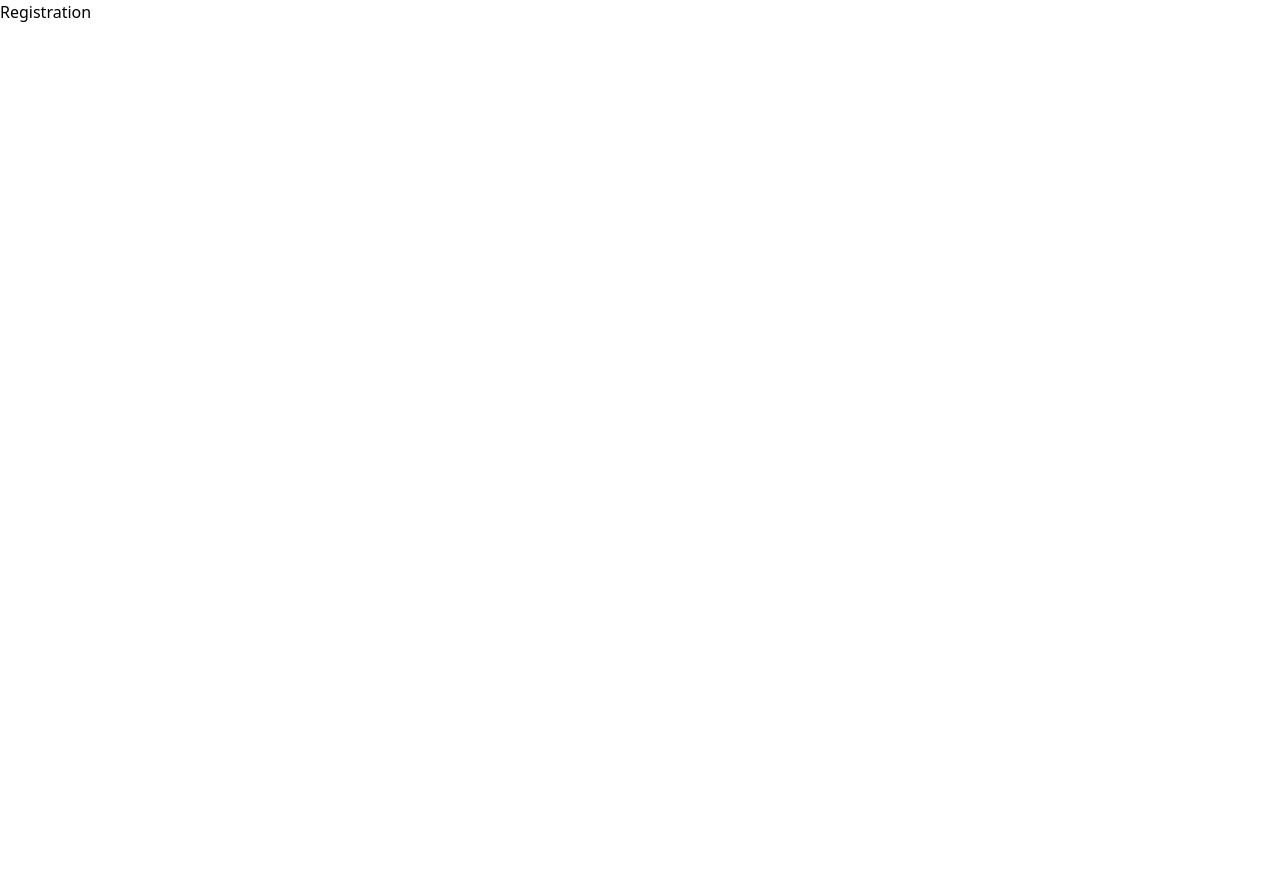
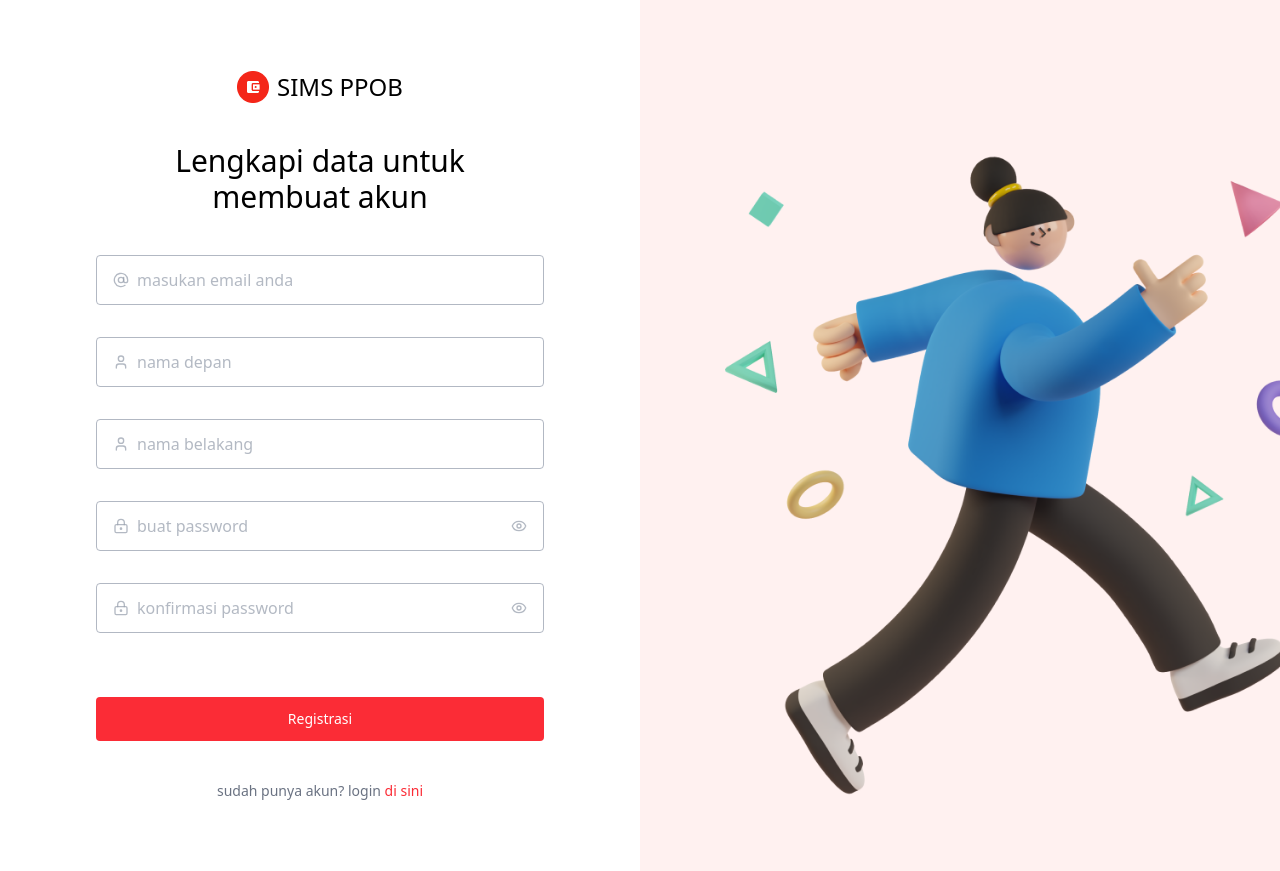
Before and after one commit to fachryafrz/sims-ppob-fachry-dwi-afriza, a Next.js app: page /registration in a window 1280 px wide. Before the commit the page ends 800 px from the top, so only its background shows below. Built offline with nearby package versions, Linux system fonts and the light colour scheme.

Commit message:
feat: registration

```diff
--- a/package.json
+++ b/package.json
@@ -17,6 +17,7 @@
     "react": "^19.0.0",
     "react-dom": "^19.0.0",
     "react-hook-form": "^7.60.0",
+    "react-hot-toast": "^2.5.2",
     "swr": "^2.3.4",
     "tailwind-merge": "^3.3.1",
     "zod": "^4.0.5"
--- /dev/null
+++ b/src/app/(auth)/login/page.tsx
@@ -0,0 +1,20 @@
+import LoginForm from "@/components/login-form";
+
+export default function Login() {
+  return (
+    <div className="grid min-h-dvh grid-cols-2">
+      {/* Form */}
+      <LoginForm />
+
+      {/* Image */}
+      <div className="h-dvh overflow-hidden">
+        <img
+          src="/assets/Illustrasi Login.png"
+          alt=""
+          draggable={false}
+          className="h-full w-full object-cover"
+        />
+      </div>
+    </div>
+  );
+}
--- a/src/app/login/page.tsx
+++ b/src/app/(auth)/registration/page.tsx
@@ -1,10 +1,10 @@
-import LoginForm from "@/components/login-form";
+import RegistrationForm from "@/components/registration-form";
 
-export default function Login() {
+export default function Registration() {
   return (
-    <div className="grid h-dvh grid-cols-2">
+    <div className="grid min-h-dvh grid-cols-2">
       {/* Form */}
-      <LoginForm />
+      <RegistrationForm />
 
       {/* Image */}
       <div className="h-full overflow-hidden">
--- /dev/null
+++ b/src/app/api/registration/route.ts
@@ -0,0 +1,30 @@
+import { ACCESS_TOKEN } from "@/lib/constants";
+import axios, { AxiosError } from "axios";
+import { cookies } from "next/headers";
+import { NextResponse } from "next/server";
+
+export async function POST(request: Request) {
+  const cookieStore = await cookies();
+
+  const {
+    email,
+    firstName: first_name,
+    lastName: last_name,
+    password,
+  } = await request.json();
+
+  try {
+    const { data, status } = await axios.post(
+      `${process.env.API_URL}/registration`,
+      { email, first_name, last_name, password },
+    );
+
+    return NextResponse.json(data, { status });
+  } catch (error) {
+    if (error instanceof AxiosError) {
+      return NextResponse.json(error.response?.data, {
+        status: error.response?.status,
+      });
+    }
+  }
+}
--- a/src/app/layout.tsx
+++ b/src/app/layout.tsx
@@ -1,6 +1,7 @@
 import type { Metadata } from "next";
 import { Geist, Geist_Mono } from "next/font/google";
 import "./globals.css";
+import { Toaster } from "react-hot-toast";
 
 const geistSans = Geist({
   variable: "--font-geist-sans",
@@ -28,6 +29,8 @@ export default function RootLayout({
         className={`${geistSans.variable} ${geistMono.variable} antialiased`}
       >
         {children}
+
+        <Toaster position="bottom-center" />
       </body>
     </html>
   );
--- a/src/app/registration/page.tsx
+++ /dev/null
@@ -1,5 +0,0 @@
-export default function Registration() {
-  return (
-    <div>Registration</div>
-  )
-}
--- a/src/components/login-form.tsx
+++ b/src/components/login-form.tsx
@@ -1,18 +1,14 @@
 "use client";
 
 import { siteConfig } from "@/config/site";
+import { Error } from "@/lib/types";
 import { cn } from "@/lib/utils";
 import axios, { AxiosError } from "axios";
 import { AtSign, Eye, EyeOff, LockKeyhole, X } from "lucide-react";
 import Link from "next/link";
 import { useRouter } from "next/navigation";
 import { FormEvent, useState } from "react";
-
-interface Error {
-  data: string;
-  message: string;
-  status: number;
-}
+import toast from "react-hot-toast";
 
 export default function LoginForm() {
   const router = useRouter();
@@ -26,7 +22,9 @@ export default function LoginForm() {
     e.preventDefault();
 
     try {
-      await axios.post("/api/login", { email, password });
+      const { data } = await axios.post("/api/login", { email, password });
+
+      toast.success(data.message);
 
       router.refresh();
     } catch (error) {
--- /dev/null
+++ b/src/components/registration-form.tsx
@@ -0,0 +1,249 @@
+"use client";
+
+import { siteConfig } from "@/config/site";
+import { Error } from "@/lib/types";
+import { cn } from "@/lib/utils";
+import axios, { AxiosError } from "axios";
+import { AtSign, Eye, EyeOff, LockKeyhole, User, X } from "lucide-react";
+import Link from "next/link";
+import { useRouter } from "next/navigation";
+import { FormEvent, useState } from "react";
+import toast from "react-hot-toast";
+
+export default function RegistrationForm() {
+  const router = useRouter();
+
+  const [email, setEmail] = useState("");
+  const [firstName, setFirstName] = useState("");
+  const [lastName, setLastName] = useState("");
+  const [password, setPassword] = useState("");
+  const [confirmPassword, setConfirmPassword] = useState("");
+  const [showPassword, setShowPassword] = useState(false);
+  const [showConfirmPassword, setShowConfirmPassword] = useState(false);
+  const [error, setError] = useState<Error | null>();
+
+  const handleSubmit = async (e: FormEvent) => {
+    e.preventDefault();
+
+    if (password !== confirmPassword) {
+      setError({
+        data: null,
+        message: "Password tidak sama",
+        status: 400,
+      });
+      return;
+    }
+
+    try {
+      const { data } = await axios.post("/api/registration", {
+        email,
+        firstName,
+        lastName,
+        password: confirmPassword,
+      });
+
+      setError(null);
+
+      toast.success(data.message);
+
+      router.push("/login");
+    } catch (error) {
+      if (error instanceof AxiosError) {
+        console.log(error.response?.data);
+        setError(error.response?.data);
+        if (error.response?.data.message.includes("password")) {
+          setPassword("");
+        }
+      }
+    }
+  };
+  return (
+    <div className="relative flex w-full flex-col items-center justify-center gap-10 px-4 py-8">
+      {/* App Name */}
+      <div className="flex items-center gap-2">
+        {/* Logo */}
+        <img src={siteConfig.logo} alt="" draggable={false} />
+
+        {/* App Name */}
+        <span className="text-2xl font-medium">{siteConfig.name}</span>
+      </div>
+
+      <h1 className="max-w-xs text-center text-3xl font-medium">
+        Lengkapi data untuk membuat akun
+      </h1>
+
+      <form
+        onSubmit={handleSubmit}
+        className="flex w-full max-w-md flex-col gap-8"
+      >
+        {/* Email */}
+        <div
+          className={cn(
+            "relative flex items-center gap-2 rounded border border-gray-400/75 px-4 py-3 text-gray-400/75",
+            (error?.message.includes("Email") ||
+              error?.message.includes("email")) &&
+              "border-red-500 text-red-500",
+          )}
+        >
+          <AtSign size={16} className={cn(email && "text-black")} />
+          <input
+            type="email"
+            placeholder="masukan email anda"
+            className={
+              "grow text-black outline-none placeholder:text-gray-400/75"
+            }
+            onChange={(e) => setEmail(e.target.value)}
+            value={email}
+          />
+
+          {/* Error */}
+          {(error?.message.includes("Email") ||
+            error?.message.includes("email")) && (
+            <span className="absolute right-0 -bottom-6 text-sm text-red-500">
+              {error?.message}
+            </span>
+          )}
+        </div>
+
+        {/* Nama Depan */}
+        <div
+          className={cn(
+            "relative flex items-center gap-2 rounded border border-gray-400/75 px-4 py-3 text-gray-400/75",
+            error?.message.includes("first_name") &&
+              "border-red-500 text-red-500",
+          )}
+        >
+          <User size={16} className={cn(firstName && "text-black")} />
+          <input
+            type="text"
+            placeholder="nama depan"
+            className={
+              "grow text-black outline-none placeholder:text-gray-400/75"
+            }
+            onChange={(e) => setFirstName(e.target.value)}
+            value={firstName}
+          />
+
+          {/* Error */}
+          {error?.message.includes("first_name") && (
+            <span className="absolute right-0 -bottom-6 text-sm text-red-500">
+              Nama depan harus diisi
+            </span>
+          )}
+        </div>
+
+        {/* Nama Belakang */}
+        <div
+          className={cn(
+            "relative flex items-center gap-2 rounded border border-gray-400/75 px-4 py-3 text-gray-400/75",
+            error?.message.includes("last_name") &&
+              "border-red-500 text-red-500",
+          )}
+        >
+          <User size={16} className={cn(lastName && "text-black")} />
+          <input
+            type="text"
+            placeholder="nama belakang"
+            className={
+              "grow text-black outline-none placeholder:text-gray-400/75"
+            }
+            onChange={(e) => setLastName(e.target.value)}
+            value={lastName}
+          />
+
+          {/* Error */}
+          {error?.message.includes("last_name") && (
+            <span className="absolute right-0 -bottom-6 text-sm text-red-500">
+              Nama belakang harus diisi
+            </span>
+          )}
+        </div>
+
+        {/* Password */}
+        <div
+          className={cn(
+            "relative flex items-center gap-2 rounded border border-gray-400/75 px-4 py-3 text-gray-400/75",
+            (error?.message.includes("Password") ||
+              error?.message.includes("password")) &&
+              !error?.message.includes("Password tidak sama") &&
+              "border-red-500 text-red-500",
+          )}
+        >
+          <LockKeyhole size={16} className={cn(password && "text-black")} />
+          <input
+            type={showPassword ? "text" : "password"}
+            placeholder="buat password"
+            className="grow text-black outline-none placeholder:text-gray-400/75"
+            onChange={(e) => setPassword(e.target.value)}
+            value={password}
+          />
+          <button
+            type="button"
+            className="cursor-pointer"
+            onClick={() => setShowPassword(!showPassword)}
+          >
+            {showPassword ? <EyeOff size={16} /> : <Eye size={16} />}
+          </button>
+
+          {/* Error */}
+          {(error?.message.includes("Password") ||
+            error?.message.includes("password")) &&
+            !error?.message.includes("Password tidak sama") && (
+              <span className="absolute right-0 -bottom-6 text-sm text-red-500">
+                {error?.message}
+              </span>
+            )}
+        </div>
+
+        {/* Konfirmasi Password */}
+        <div
+          className={cn(
+            "relative flex items-center gap-2 rounded border border-gray-400/75 px-4 py-3 text-gray-400/75",
+            error?.message.includes("Password tidak sama") &&
+              "border-red-500 text-red-500",
+          )}
+        >
+          <LockKeyhole
+            size={16}
+            className={cn(confirmPassword && "text-black")}
+          />
+          <input
+            type={showConfirmPassword ? "text" : "password"}
+            placeholder="konfirmasi password"
+            className="grow text-black outline-none placeholder:text-gray-400/75"
+            onChange={(e) => setConfirmPassword(e.target.value)}
+            value={confirmPassword}
+          />
+          <button
+            type="button"
+            className="cursor-pointer"
+            onClick={() => setShowConfirmPassword(!showConfirmPassword)}
+          >
+            {showConfirmPassword ? <EyeOff size={16} /> : <Eye size={16} />}
+          </button>
+
+          {/* Error */}
+          {error?.message.includes("Password tidak sama") && (
+            <span className="absolute right-0 -bottom-6 text-sm text-red-500">
+              {error?.message}
+            </span>
+          )}
+        </div>
+
+        <button
+          type="submit"
+          className="mt-8 cursor-pointer rounded bg-red-500 px-4 py-3 text-sm font-medium text-white"
+        >
+          Registrasi
+        </button>
+      </form>
+
+      <span className="text-sm text-gray-500">
+        sudah punya akun? login{" "}
+        <Link href={"/login"} className="font-medium text-red-500">
+          di sini
+        </Link>
+      </span>
+    </div>
+  );
+}
--- /dev/null
+++ b/src/lib/types.ts
@@ -0,0 +1,5 @@
+export interface Error {
+  data: string | null;
+  message: string;
+  status: number;
+}
```
Also changed, not shown: src/app/(main)/page.tsx (renamed from src/app/page.tsx), 1 other file (tests, documents, lock files or other folders).
